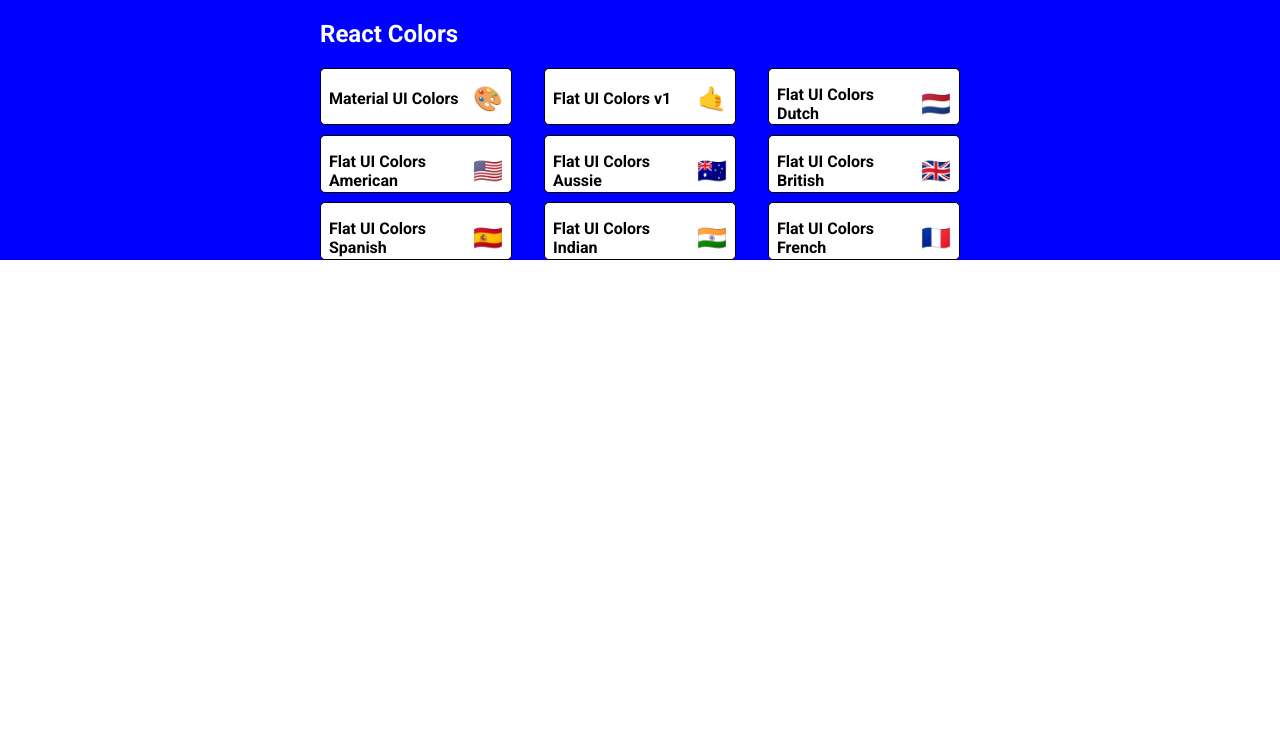
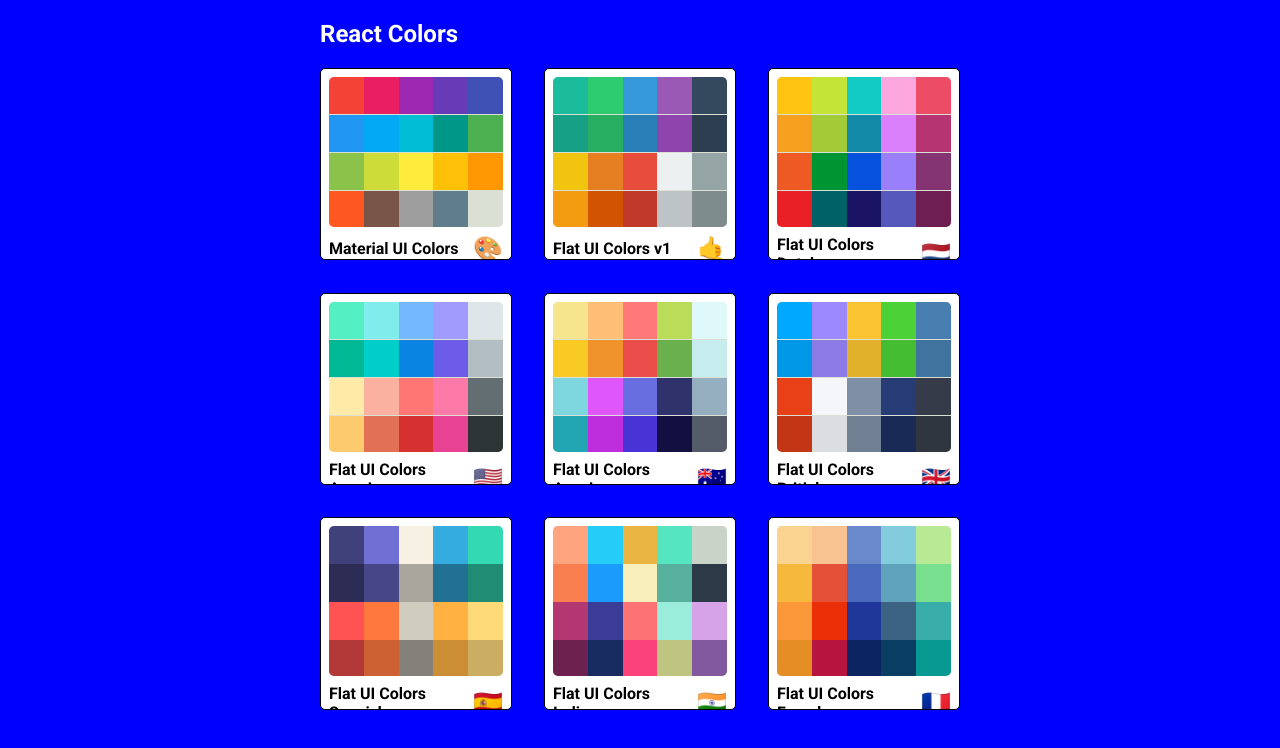
Before and after one commit to gabrielantony/Color-Palette, a React (Create React App) app: page / in a window 1280 px wide. Shown: the top 748 px of the page. Built offline with nearby package versions, Linux system fonts and the light colour scheme.

Commit message:
Finish Styling MiniPalette

```diff
--- a/src/MiniPalette.js
+++ b/src/MiniPalette.js
@@ -14,7 +14,11 @@
         }
     },
     colors: {
-
+        backgroundColor: "#dae1d4",
+        height: "150px",
+        width: "100%",
+        borderRadius: "5px",
+        overflow: "hidden"
     },
     title: {
         display: "flex",
@@ -29,19 +33,36 @@
     emoji: {
         marginLeft: "0.5rem",
         fontSize: "1.5rem"
+    },
+    miniColor: {
+        height: "25%",
+        width: "20%",
+        display: "inline-block",
+        margin: "0 auto",
+        position: "relative",
+        marginBottom: "-3.5px"
     }
+
+
 };
 
 function MiniPalette(props){
-    const {classes, paletteName, emoji} = props;
+    const {classes, paletteName, emoji, colors} = props;
+    const miniColorBoxes = colors.map(color => (
+        <div
+        className={classes.miniColor}
+        style={{ backgroundColor: color.color }}
+        key={color.name}
+        />
+    ));
+
     return (
         <div className={classes.root}>
-            <div className={classes.colors}>
+            <div className={classes.colors}>{miniColorBoxes}</div>
                 <h5 className={classes.title}>
                 {paletteName} <span className={classes.emoji}>{emoji}</span>
                 </h5>
             </div>
-        </div>
     )
 }
 
--- a/src/PaletteList.js
+++ b/src/PaletteList.js
@@ -7,7 +7,7 @@
 const styles = {
     root: {
         backgroundColor: "blue",
-        height:"100",
+        height:"100vh",
         display: "flex",
         alignItems: "flex-start",
         justifyContent: "center"
```
